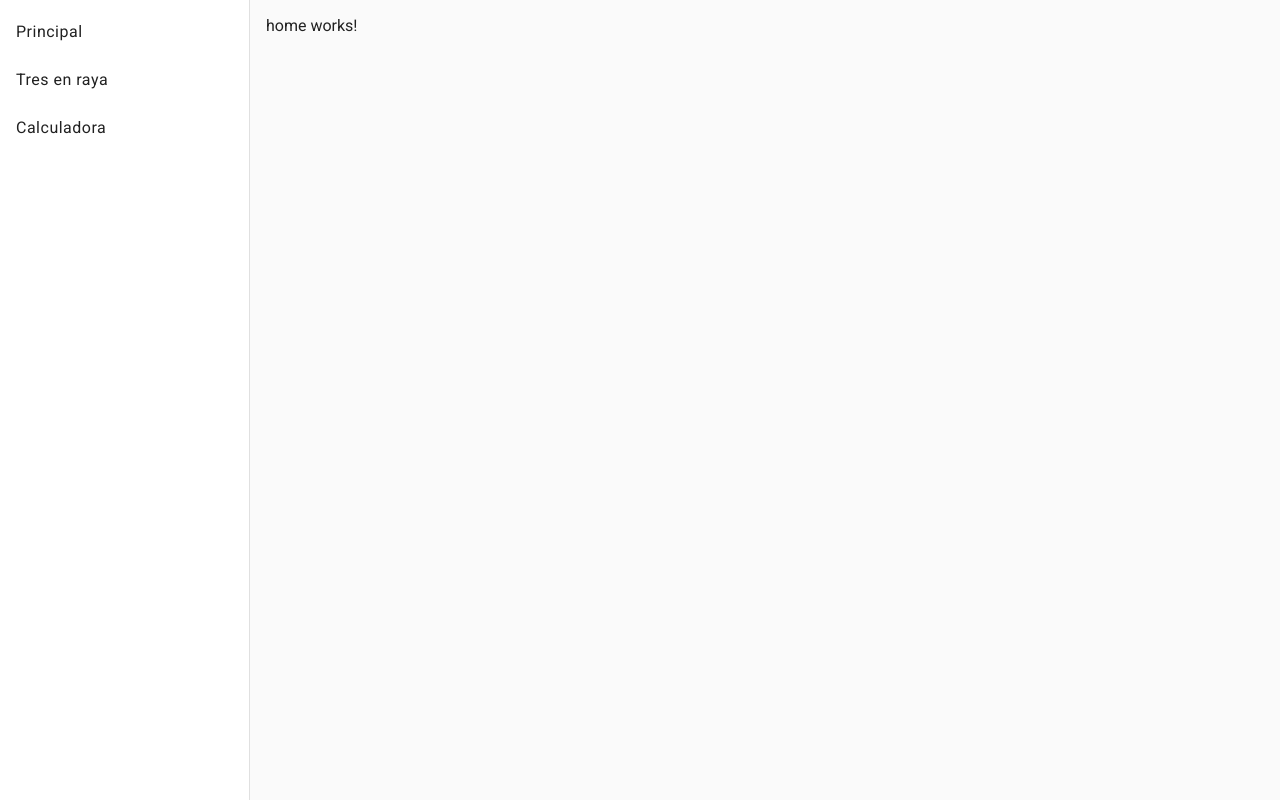
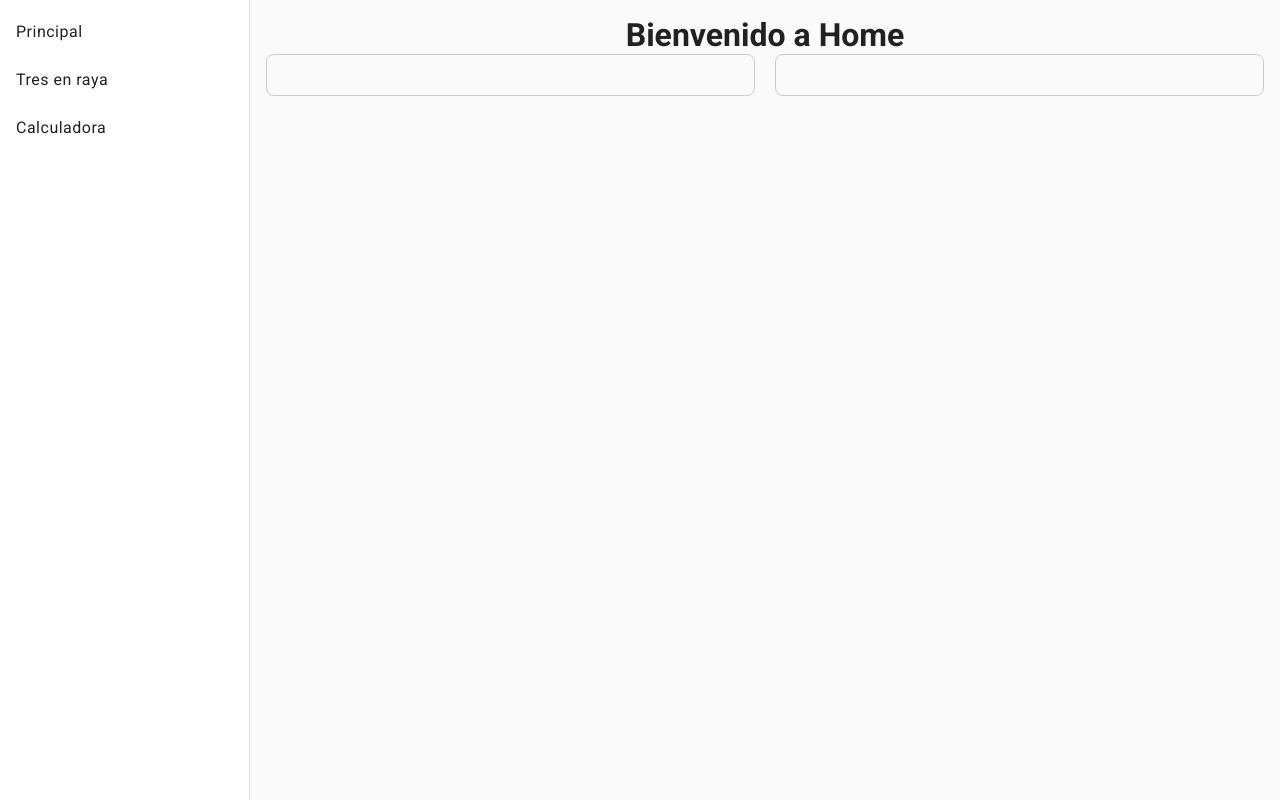
Before and after one commit to CampusDual/cd2024bfi1g3-micro, an Angular app in the folder AngularPruebas/test-app/: page /home in a window 1280 px wide. Built offline with nearby package versions, Linux system fonts and the light colour scheme; a web font is replaced by a local one.

Commit message:
actualizando modulo home

```diff
--- a/AngularPruebas/test-app/src/app/app.component.html
+++ b/AngularPruebas/test-app/src/app/app.component.html
@@ -2,9 +2,9 @@
   <!-- Menú lateral -->
   <mat-sidenav #sidenav mode="side" opened>
     <mat-nav-list>
-      <a mat-list-item routerLink="/" routerLinkActive="active">Principal</a>
-      <a mat-list-item routerLink="/tres-raya" routerLinkActive="active">Tres en raya</a>
-      <a mat-list-item routerLink="/calc" routerLinkActive="active">Calculadora</a>
+      <a mat-list-item routerLink="/" routerLinkActive="active-link">Principal</a>
+      <a mat-list-item routerLink="/tres-raya" routerLinkActive="active-link">Tres en raya</a>
+      <a mat-list-item routerLink="/calc" routerLinkActive="active-link">Calculadora</a>
     </mat-nav-list>
   </mat-sidenav>
 
--- a/AngularPruebas/test-app/src/app/app.component.ts
+++ b/AngularPruebas/test-app/src/app/app.component.ts
@@ -7,4 +7,5 @@ import { Component } from '@angular/core';
 })
 export class AppComponent {
   title = 'test-app';
+  isDarkMode = true;
 }
--- a/AngularPruebas/test-app/src/app/app.module.ts
+++ b/AngularPruebas/test-app/src/app/app.module.ts
@@ -11,6 +11,7 @@ import { MatSidenavModule } from '@angular/material/sidenav';
 import { MatListModule } from '@angular/material/list';
 import { MatButtonModule } from '@angular/material/button';
 import { MatIconModule } from '@angular/material/icon';
+import { FormsModule } from '@angular/forms';
 
 @NgModule({
   declarations: [
@@ -26,7 +27,8 @@ import { MatIconModule } from '@angular/material/icon';
     MatSidenavModule,
     MatListModule,
     MatButtonModule,
-    MatIconModule
+    MatIconModule,
+    FormsModule
   ],
   providers: [],
   bootstrap: [AppComponent]
--- a/AngularPruebas/test-app/src/app/components/home/home.component.css
+++ b/AngularPruebas/test-app/src/app/components/home/home.component.css
@@ -0,0 +1,16 @@
+.home-container {
+    text-align: center;
+  }
+
+  .modules-container {
+    display: flex;
+    justify-content: space-between;
+    gap: 20px;
+  }
+
+  .module {
+    flex: 1;
+    border: 1px solid #ccc;
+    padding: 20px;
+    border-radius: 8px;
+  }
--- a/AngularPruebas/test-app/src/app/components/home/home.component.html
+++ b/AngularPruebas/test-app/src/app/components/home/home.component.html
@@ -1 +1,14 @@
-<p>home works!</p>
+<div class="home-container">
+    <h1>Bienvenido a Home</h1>
+    <div class="modules-container">
+      <!-- Área para Tres en Raya -->
+      <div class="module">
+        <router-outlet name="tres-en-raya"></router-outlet>
+      </div>
+
+      <!-- Área para la Calculadora -->
+      <div class="module">
+        <router-outlet name="calc"></router-outlet>
+      </div>
+    </div>
+  </div>
--- a/AngularPruebas/test-app/src/app/components/home/home.component.ts
+++ b/AngularPruebas/test-app/src/app/components/home/home.component.ts
@@ -6,5 +6,5 @@ import { Component } from '@angular/core';
   styleUrls: ['./home.component.css']
 })
 export class HomeComponent {
-
+  videoUrl: string = 'https://www.youtube.com/embed/dQw4w9WgXcQ'; // Cambia el enlace por el de tu video
 }
```
Also changed, not shown: AngularPruebas/test-app/src/app/app-routing.module.ts (+8 -0 lines), AngularPruebas/test-app/src/app/app.component.css (line endings or trailing spaces).
